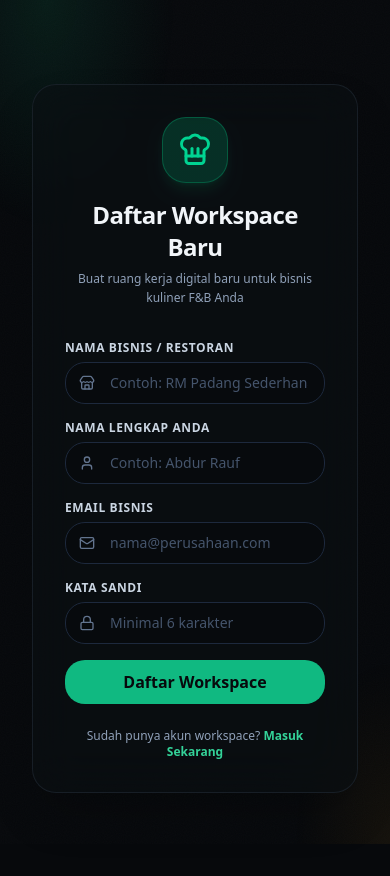
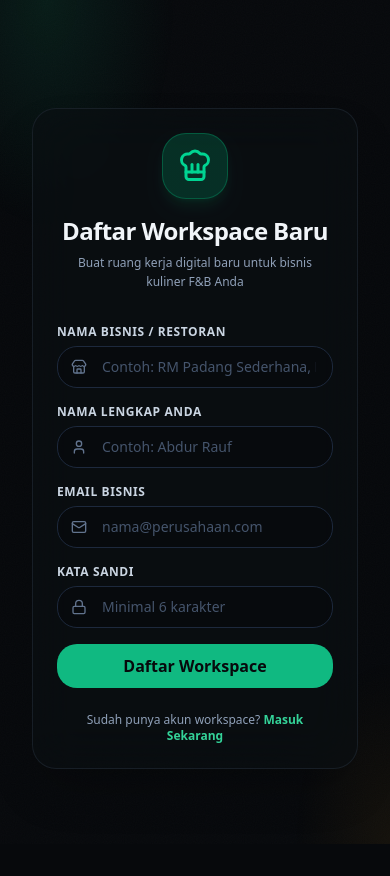
Before and after one commit to Rauf74/recipe-scale, a React (Vite) app in the folder frontend/: page /register in a window 390 px wide. Built offline with nearby package versions, Linux system fonts and the light colour scheme; no server answers.

Commit message:
[UI] (Frontend) Optimasi responsivitas mobile & breakpoint padding pada Login, Register, dan QuickDemoModal

```diff
--- a/frontend/src/features/auth/components/login-form.tsx
+++ b/frontend/src/features/auth/components/login-form.tsx
@@ -30,7 +30,7 @@ export const LoginForm: React.FC = () => {
 
   return (
     <>
-      <div className="w-full p-8 sm:p-10 rounded-3xl bg-surface-900/60 border border-surface-700/80 backdrop-blur-xl shadow-2xl">
+      <div className="w-full p-6 sm:p-8 lg:p-10 rounded-3xl bg-surface-900/60 border border-surface-700/80 backdrop-blur-xl shadow-2xl">
         <div className="flex flex-col items-center mb-8">
           <div className="p-3.5 bg-gradient-to-br from-brand-500/20 to-emerald-500/20 text-brand-400 rounded-2xl mb-4 border border-brand-500/30 shadow-lg shadow-brand-500/10">
             <ChefHat className="w-9 h-9" />
--- a/frontend/src/features/auth/components/quick-demo-modal.tsx
+++ b/frontend/src/features/auth/components/quick-demo-modal.tsx
@@ -70,7 +70,7 @@ export const QuickDemoModal: React.FC<QuickDemoModalProps> = ({ isOpen, onClose
 
   return (
     <div className="fixed inset-0 z-50 flex items-center justify-center p-4 bg-slate-950/80 backdrop-blur-sm animate-fadeIn">
-      <div className="relative w-full max-w-lg p-6 rounded-2xl bg-surface-900/95 border border-surface-700/80 shadow-2xl backdrop-blur-md text-slate-100">
+      <div className="relative w-full max-w-lg p-5 sm:p-6 rounded-2xl bg-surface-900/95 border border-surface-700/80 shadow-2xl backdrop-blur-md text-slate-100 max-h-[90vh] overflow-y-auto">
 
         {/* Header */}
         <div className="flex items-center gap-3 mb-5 border-b border-dashed border-surface-700/60 pb-4">
--- a/frontend/src/features/auth/components/register-form.tsx
+++ b/frontend/src/features/auth/components/register-form.tsx
@@ -29,7 +29,7 @@ export const RegisterForm: React.FC = () => {
   };
 
   return (
-    <div className="w-full p-8 sm:p-10 rounded-3xl bg-surface-900/60 border border-surface-700/80 backdrop-blur-xl shadow-2xl">
+    <div className="w-full p-6 sm:p-8 lg:p-10 rounded-3xl bg-surface-900/60 border border-surface-700/80 backdrop-blur-xl shadow-2xl">
       <div className="flex flex-col items-center mb-8">
         <div className="p-3.5 bg-gradient-to-br from-emerald-500/20 to-brand-500/20 text-emerald-400 rounded-2xl mb-4 border border-emerald-500/30 shadow-lg shadow-emerald-500/10">
           <ChefHat className="w-9 h-9" />
```
